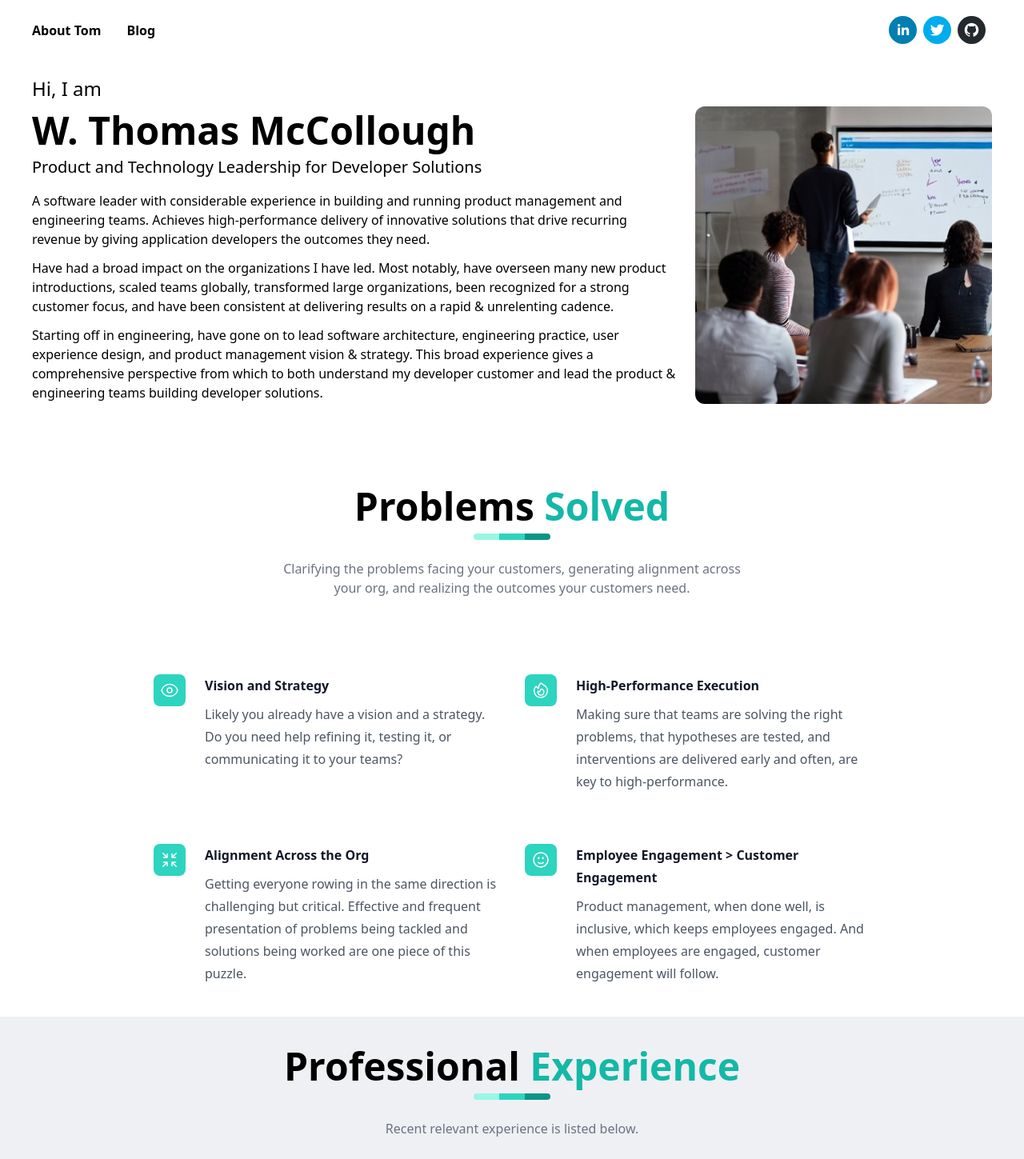
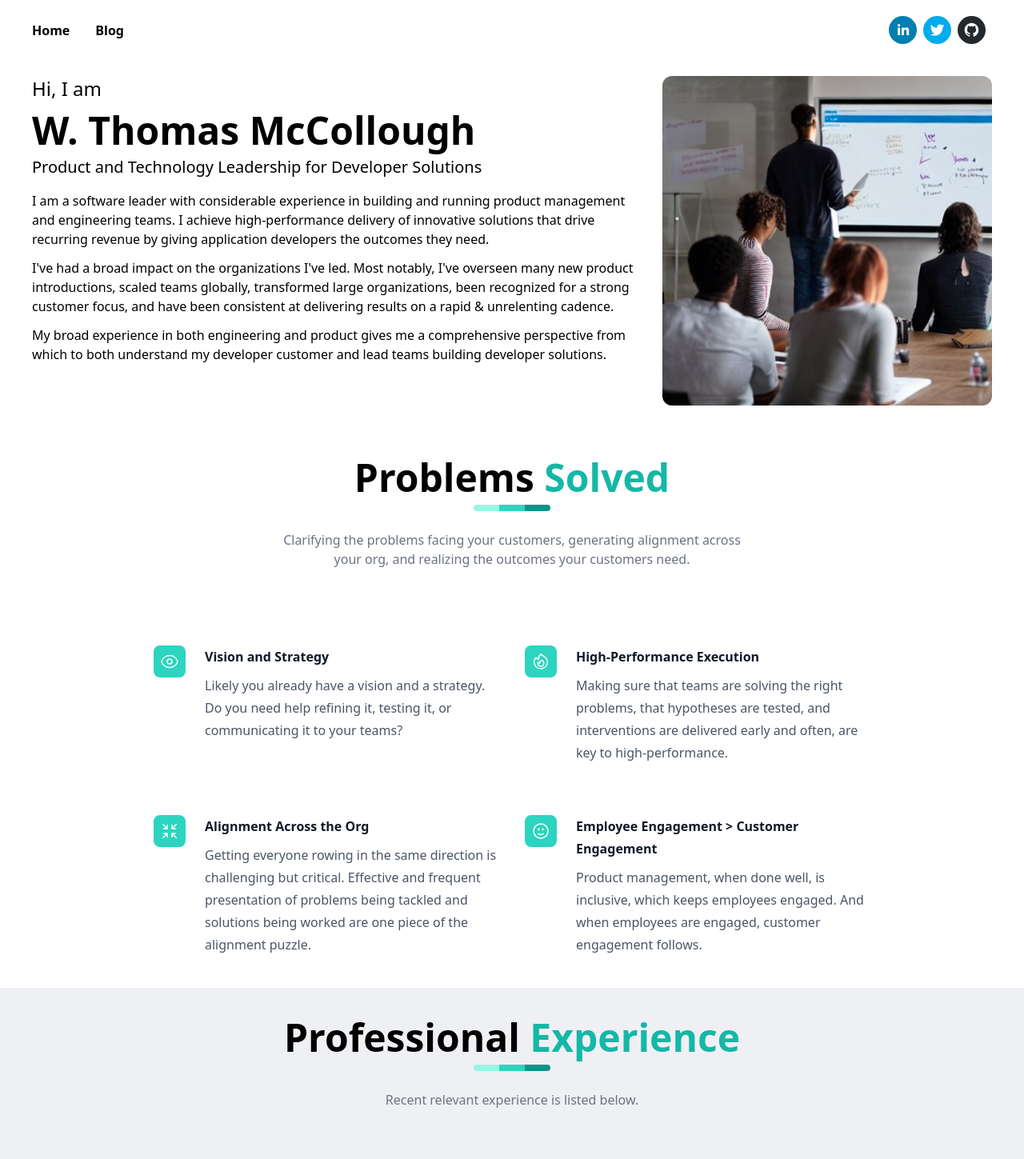
Before and after one commit to chainsaw2k/portfolio, a Next.js app: page / in a window 1280 px wide. Shown: the top 1449 px of the page at 80% size. Built offline with nearby package versions, Linux system fonts and the light colour scheme.

Commit message:
text updates, change about 2 home

```diff
--- a/components/Banner.tsx
+++ b/components/Banner.tsx
@@ -8,16 +8,15 @@ function Banner() {
         <h1 className="text-5xl">W. Thomas McCollough</h1>
         <h2 className="mt-5 md:mt-2 text-xl font-normal">Product and Technology Leadership for Developer Solutions</h2>
         <div className="mt-4 mb-10 text-base font-normal">
-          <p className="mt-3">A software leader with considerable experience in building and running product management
-            and engineering teams. Achieves high-performance delivery of innovative solutions that drive
+          <p className="mt-3">I am a software leader with considerable experience in building and running product management
+            and engineering teams. I achieve high-performance delivery of innovative solutions that drive
             recurring revenue by giving application developers the outcomes they need.</p>
-          <p className="mt-3">Have had a broad impact on the organizations I have led. Most notably, have overseen many new product
+          <p className="mt-3">I've had a broad impact on the organizations I've led. Most notably, I've overseen many new product
             introductions, scaled teams globally, transformed large organizations, been recognized for a
             strong customer focus, and have been consistent at delivering results on a rapid & unrelenting cadence.    </p>
-          <p className="mt-3">Starting off in engineering, have gone on to lead software architecture, engineering practice,
-            user experience design, and product management vision & strategy. This broad experience gives a
-            comprehensive perspective from which to both understand my developer customer and lead the
-            product & engineering teams building developer solutions.          </p>
+          <p className="mt-3">My broad experience in both engineering and product gives me a
+            comprehensive perspective from which to both understand my developer customer and lead
+            teams building developer solutions.          </p>
         </div>
       </div>
       <div className="hidden items-center md:flex">
--- a/components/Header.tsx
+++ b/components/Header.tsx
@@ -6,7 +6,7 @@ const Header = () => {
     return (
         <header className="flex items-center justify-between space-x-2 font-bold px-10 py-5">
             <div className="flex items-center space-x-2">
-                <h1><Link href="/">About Tom</Link></h1>
+                <h1><Link href="/">Home</Link></h1>
                 <h1 className="inline-flex items-center px-6"><Link href="/blog">Blog</Link></h1>
             </div>
             <div>
--- a/components/ProblemsSolved.tsx
+++ b/components/ProblemsSolved.tsx
@@ -17,13 +17,13 @@ const features = [
     {
         name: 'Alignment Across the Org',
         description:
-            'Getting everyone rowing in the same direction is challenging but critical. Effective and frequent presentation of problems being tackled and solutions being worked are one piece of this puzzle.',
+            'Getting everyone rowing in the same direction is challenging but critical. Effective and frequent presentation of problems being tackled and solutions being worked are one piece of the alignment puzzle.',
         icon: ArrowsPointingInIcon,
     },
     {
         name: 'Employee Engagement > Customer Engagement',
         description:
-            'Product management, when done well, is inclusive, which keeps employees engaged. And when employees are engaged, customer engagement will follow.',
+            'Product management, when done well, is inclusive, which keeps employees engaged. And when employees are engaged, customer engagement follows.',
         icon: FaceSmileIcon,
     },
 ];
```
